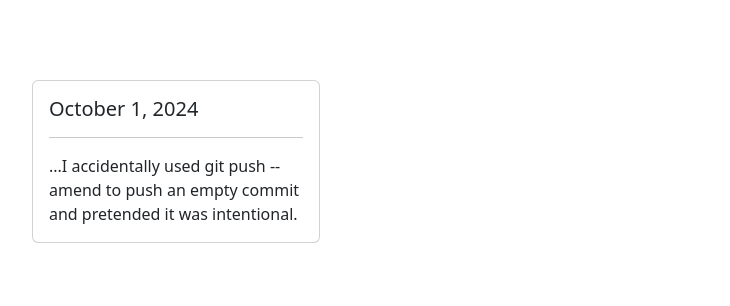
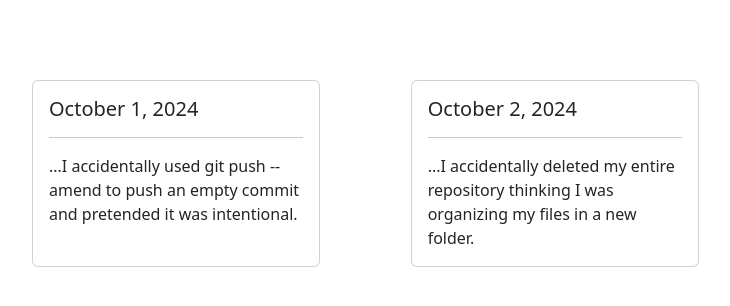
Before and after one commit to eric-zamora-tech/hall-of-shame, a React (Create React App) app: page / in a window 1280 px wide. Shown: the top 306 px of the page, without its empty margins (48-778 px from the left). Built offline with nearby package versions, Linux system fonts and the light colour scheme; the HTML template or start-up script is replaced by a standard one.

Commit message:
Added Shame Card

```diff
--- a/src/App.js
+++ b/src/App.js
@@ -5,6 +5,7 @@
   return (
     <div className="App">
 <ShameCard title="October 1, 2024" content="...I accidentally used git push --amend to push an empty commit and pretended it was intentional." />
+<ShameCard title="October 2, 2024" content="...I accidentally deleted my entire repository thinking I was organizing my files in a new folder." />
     </div>
   );
 }
```
